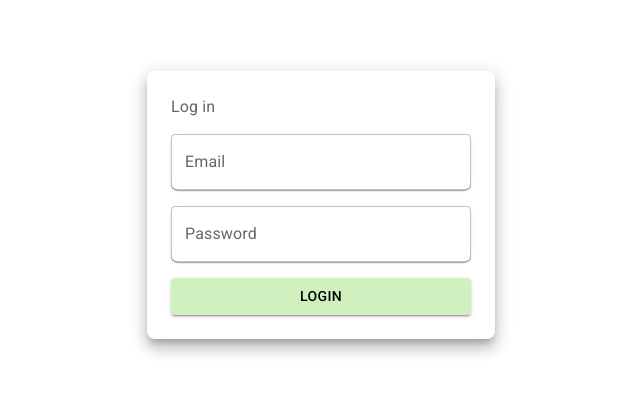
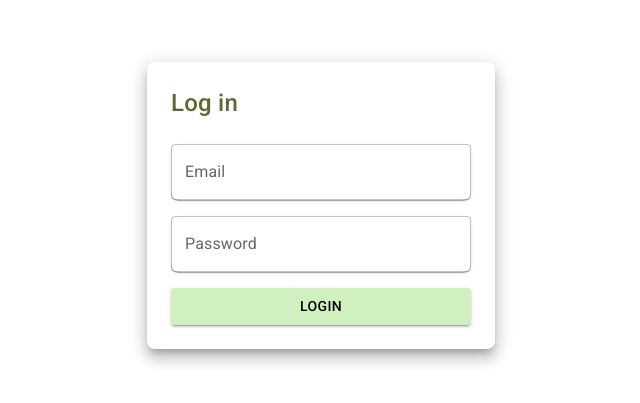
Before and after one commit to CBlooded/WorkWatt-Frontend, a React (Vite) app: page / in a window 1280 px wide. Shown: the part 195-598 px from the top of the page, without its empty margins (319-959 px from the left). Built offline with nearby package versions, Linux system fonts and the light colour scheme.

Commit message:
feat: update AxiosConfig base URL and modify LoginForm authentication endpoint

```diff
--- a/src/api/AxiosConfig.tsx
+++ b/src/api/AxiosConfig.tsx
@@ -1,7 +1,7 @@
 import axios from "axios";
 
 const AxiosConfig = axios.create({
-  baseURL: "http://localhost:8080/api",
+  baseURL: "http://localhost:8080",
   headers: {
     "Content-Type": "application/json",
   },
--- a/src/components/LoginForm.tsx
+++ b/src/components/LoginForm.tsx
@@ -17,7 +17,7 @@ const LoginForm = () => {
   const onSubmit = async (data: LoginTypes) => {
     try {
       const response = await AxiosConfig.post(
-        "/api/v1/auth/login/authenticate",
+        "/api/v1/auth/authenticate",
         data
       );
       const token = response.data.token;
@@ -43,7 +43,17 @@ const LoginForm = () => {
         padding: 3,
       }}
     >
-      <InputLabel>Log in</InputLabel>
+      <InputLabel
+        sx={{
+          fontSize: "1.5rem",
+          fontWeight: 500,
+          mb: 1,
+          color: "var(--color-accent)",
+          fontFamily: "Roboto, sans-serif",
+        }}
+      >
+        Log in
+      </InputLabel>
       <TextField
         label="Email"
         variant="outlined"
```
